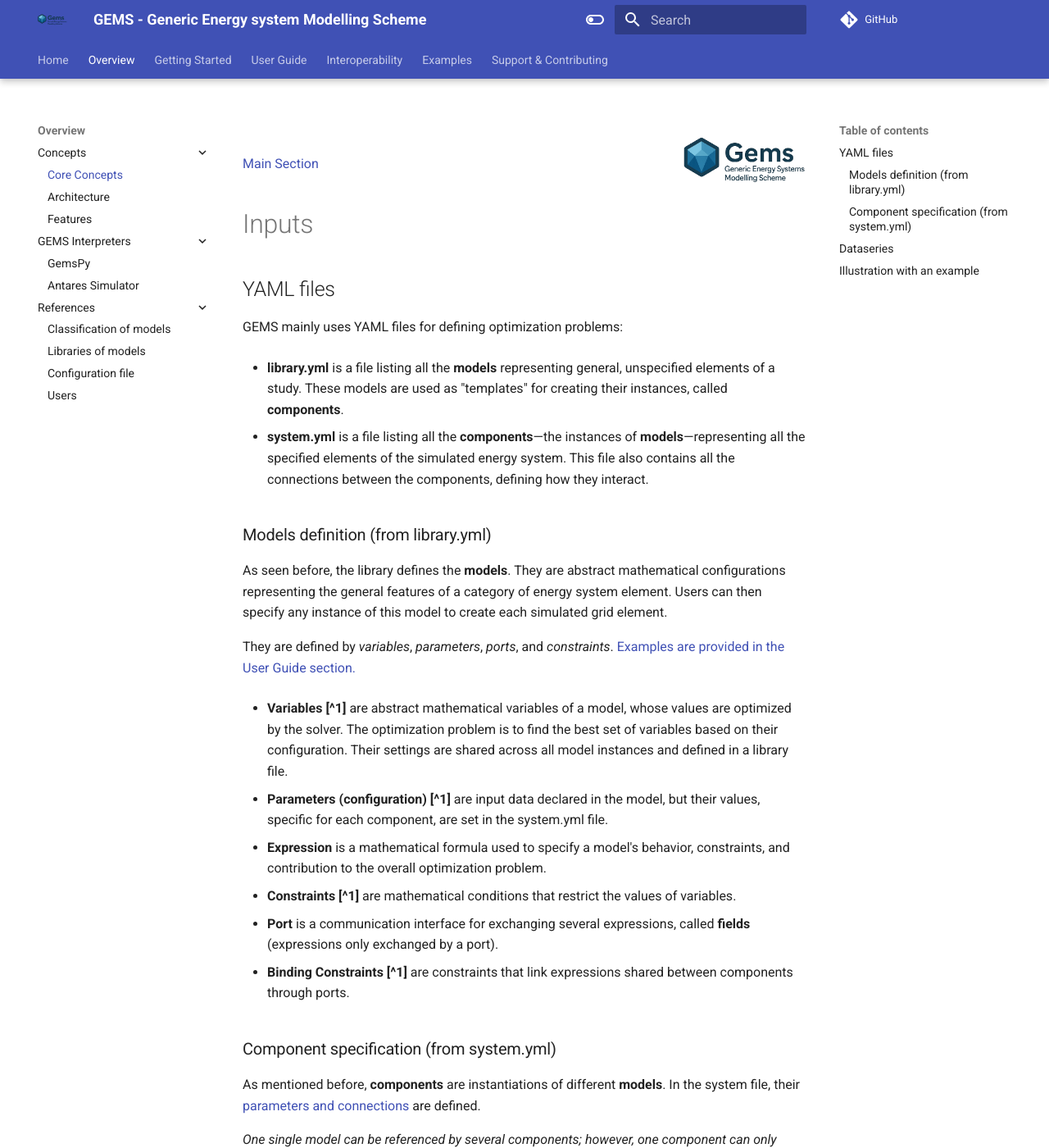
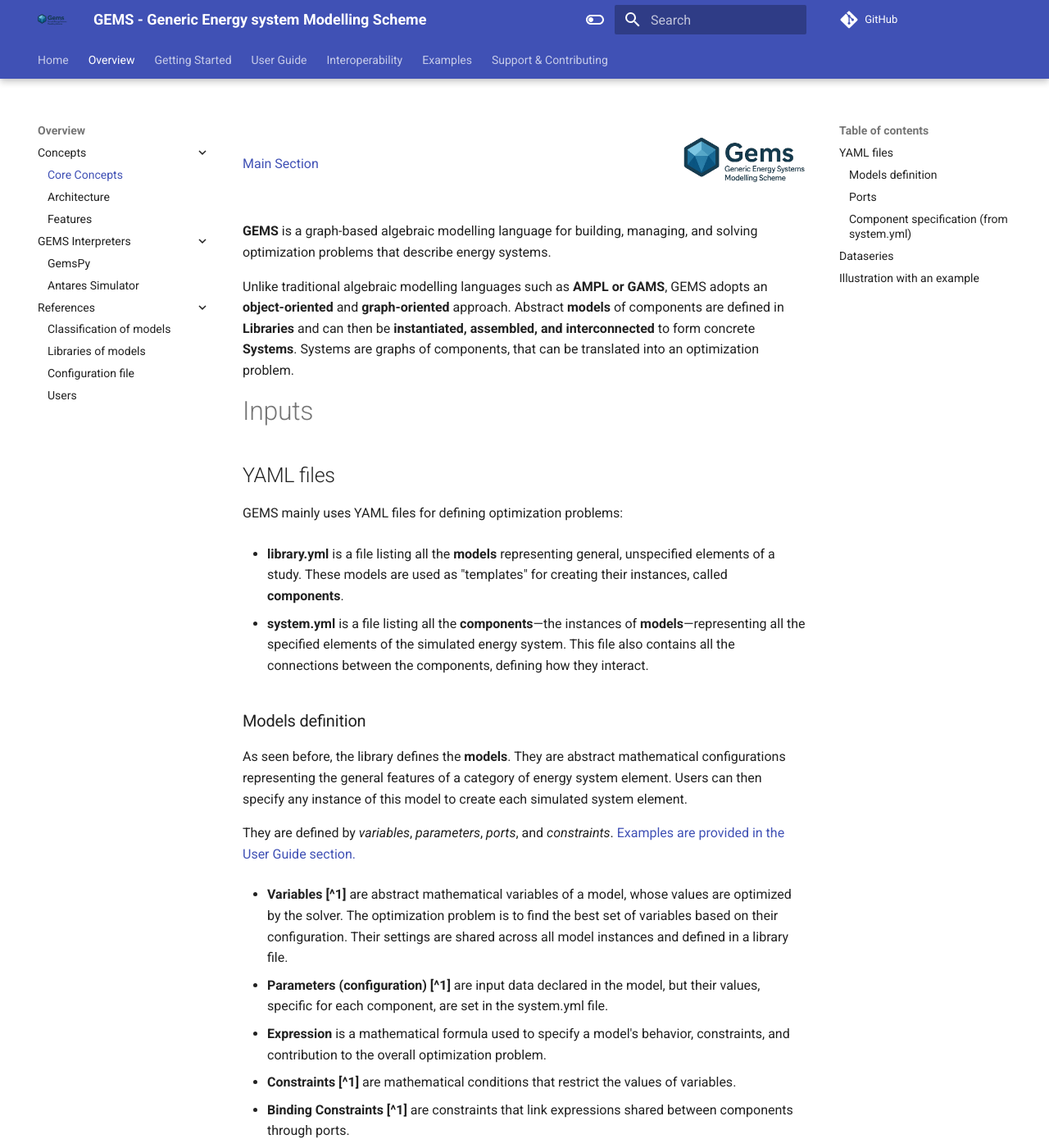
Before and after one commit to AntaresSimulatorTeam/GEMS, an MkDocs documentation site: the page built from doc/1_Overview/Concepts/1_core concepts.md, in a window 1280 px wide and 1400 px high. Shown: the whole window at 82% size. Built offline with MkDocs 1.6.1 and Material for MkDocs 9.7.7, drawn with Linux system fonts in a browser that asks for light colours; comment, search, counter and statistics services are not loaded; some of the changed text lies outside the part shown.

Commit message:
review comments

```diff
--- a/doc/1_Overview/Concepts/1_core concepts.md
+++ b/doc/1_Overview/Concepts/1_core concepts.md
@@ -7,6 +7,10 @@
     </div>
 </div>
 
+**GEMS** is a graph-based algebraic modelling language for building, managing, and solving optimization problems that describe energy systems.
+
+Unlike traditional algebraic modelling languages such as **AMPL or GAMS**, GEMS adopts an **object-oriented** and **graph-oriented** approach. Abstract **models** of components are defined in **Libraries** and can then be **instantiated, assembled, and interconnected** to form concrete **Systems**. Systems are graphs of components, that can be translated into an optimization problem.
+
 # Inputs
 ## YAML files
 GEMS mainly uses YAML files for defining optimization problems:
@@ -15,9 +19,9 @@
 
 - **system.yml** is a file listing all the **components**—the instances of **models**—representing all the specified elements of the simulated energy system. This file also contains all the connections between the components, defining how they interact.
 
-### Models definition (from library.yml)
+### Models definition
 
-As seen before, the library defines the **models**. They are abstract mathematical configurations representing the general features of a category of energy system element. Users can then specify any instance of this model to create each simulated grid element.
+As seen before, the library defines the **models**. They are abstract mathematical configurations representing the general features of a category of energy system element. Users can then specify any instance of this model to create each simulated system element.
 
 They are defined by *variables*, *parameters*, *ports*, and *constraints*. [Examples are provided in the User Guide section.](../../3_User%20Guide/1_syntax.md#model%20definition%20%28from%20system.yml%29)
 
@@ -29,9 +33,11 @@
 
 - **Constraints [^1]** are mathematical conditions that restrict the values of variables.
 
-- **Port** is a communication interface for exchanging several expressions, called **fields** (expressions only exchanged by a port).
+- **Binding Constraints [^1]** are constraints that link expressions shared between components through ports.
 
-- **Binding Constraints [^1]** are constraints that link expressions shared between components through ports.
+### Ports
+
+**Ports** are communication interfaces for exchanging several expressions between different components, called **fields**. Thus, they let components share information between each other.
 
 ### Component specification (from system.yml)
 
```
Also changed, not shown: other parts of doc/1_Overview/Concepts/1_core concepts.md (+1 -1 lines).
